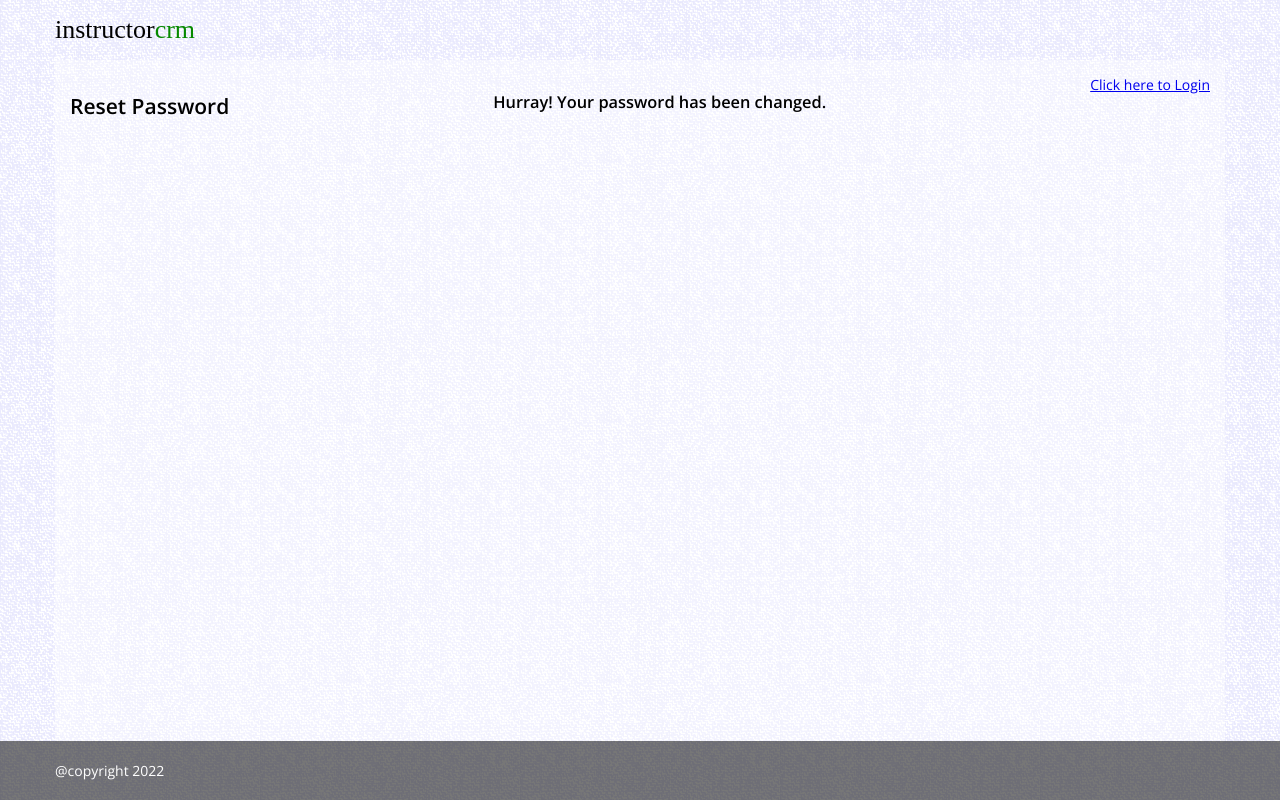
After one commit to DenisDudnik/CRM_instructor, a Django app: page /auth/password-reset-complete/ in a window 1280 px wide. The commit adds this page. Run offline with Django 4.2, Linux system fonts and the light colour scheme; parts of the project's set-up code (start-up, migrations or seed data) failed here and were passed over.

Commit message:
CRM_reset_change_password

```diff
--- a/settings/db.py
+++ b/settings/db.py
@@ -13,6 +13,5 @@ DATABASES = {
             env("DJANGO_POSTGRES_DB", default='crm_db')), ),
 }
 
-
 DATABASES['default']['ATOMIC_REQUESTS'] = True
 DATABASE_ROUTERS = ['settings.dbrouters.DbRouter', ]
--- a/users/templates/users/detail.html
+++ b/users/templates/users/detail.html
@@ -45,5 +45,6 @@
             </a>
         </div>
     {% endif %}
+
 </div>
 {% endblock %}
--- a/users/templates/users/login.html
+++ b/users/templates/users/login.html
@@ -11,6 +11,11 @@
             <label></label>
             <input type="submit" value="{{ button }}" class="green margin-r-auto">
         </p>
+        <div class="margin-t-20 center">
+            <a href="{% url 'auth:password_reset' %}" class="not-decorated">
+                <button class="green">Сброс пароля</button>
+            </a>
+        </div>
     </form>
 </div>
 {% endblock %}
--- /dev/null
+++ b/users/templates/users/password-reset/password_reset_complete.html
@@ -0,0 +1,9 @@
+{% extends 'users/base.html' %}
+{% load static %}
+
+{% block content %}
+
+<h2>Reset Password</h2>
+<h3>Hurray! Your password has been changed.</h3>
+<a href="{% url 'login' %}">Click here to Login</a>
+{% endblock %}
--- /dev/null
+++ b/users/templates/users/password-reset/password_reset_subject.txt
@@ -0,0 +1,3 @@
+{% load i18n %}{% autoescape off %}
+{% blocktrans %}Password reset on {{ site_name }}{% endblocktrans %}
+{% endautoescape %}
--- a/users/urls.py
+++ b/users/urls.py
@@ -11,5 +11,11 @@ urlpatterns = [
     path('create-user/<str:role>/', users.create_user, name='create_user'),
     path('detail-user/<uuid:pk>/',
          users.UserDetailView.as_view(), name='detail_user'),
-    path('edit-user/<uuid:pk>/', users.UserEditView.as_view(), name='user_edit')
+    path('edit-user/<uuid:pk>/', users.UserEditView.as_view(), name='user_edit'),
+    path('change-password/', users.UserPasswordEditView.as_view(success_url='/'), name='change_password'),
+    path('password-reset/', users.UserPasswordResetView.as_view(), name='password_reset'),
+    path('password-reset/done/', users.UserPasswordResetDoneView.as_view(), name='password_reset_done'),
+    path('password-reset-confirm/<uidb64>/<token>/',
+         users.UserPasswordResetConfirmView.as_view(), name='password_reset_confirm'),
+    path('password-reset-complete/', users.UserPasswordResetCompleteView.as_view(), name='password_reset_complete'),
 ]
--- a/users/views.py
+++ b/users/views.py
@@ -2,6 +2,11 @@ from django.conf import settings
 from django.contrib import auth
 from django.contrib.auth.decorators import login_required
 from django.contrib.auth.mixins import LoginRequiredMixin
+from django.contrib.auth.views import (PasswordChangeView,
+                                       PasswordResetCompleteView,
+                                       PasswordResetConfirmView,
+                                       PasswordResetDoneView,
+                                       PasswordResetView)
 from django.http import HttpResponse, HttpResponseRedirect
 from django.shortcuts import render
 from django.urls import reverse, reverse_lazy
@@ -39,7 +44,8 @@ def login(request) -> HttpResponse:
     context = {
         'title': 'Вход',
         'form': form,
-        'button': 'Войти'
+        'button': 'Войти',
+        'button_2': 'Сбросить пароль',
     }
     return render(request, 'users/login.html', context)
 
@@ -195,3 +201,41 @@ class UserEditView(LoginRequiredMixin, UpdateView):
         context = super().get_context_data(**kwargs)
         context['back'] = self.get_success_url()
         return context
+
+
+class UserPasswordEditView(PasswordChangeView):
+    """Change password form"""
+    model = User
+    template_name = 'users/form.html'
+    extra_context = {
+        'title': 'Смена пароля',
+        'button': 'Сохранить',
+    }
+    context_object_name = 'item'
+
+
+class UserPasswordResetView(PasswordResetView):
+    """Initialize password reset. Enter corresponding e-mail to receive reset link"""
+    template_name = 'users/password-reset/password_reset_form.html',
+    subject_template_name = 'users/password-reset/password_reset_subject.txt',
+    email_template_name = 'users/password-reset/password_reset_email.html',
+    extra_context = {
+        'title': 'Сброс пароля',
+        'button': 'Сбросить пароль',
+    }
+    context_object_name = 'item'
+
+
+class UserPasswordResetDoneView(PasswordResetDoneView):
+    """Automatically displays after submitting an e-mail"""
+    template_name = 'users/password-reset/password_reset_done.html'
+
+
+class UserPasswordResetConfirmView(PasswordResetConfirmView):
+    """This link is emailed to the user. Here token is validated against user data."""
+    template_name = 'users/password-reset/password_reset_confirm.html'
+
+
+class UserPasswordResetCompleteView(PasswordResetCompleteView):
+    """Page Display after successful Password Reset."""
+    template_name = 'users/password-reset/password_reset_complete.html'
```
Also changed, not shown: users/forms.py (+15 -2 lines), users/templates/users/client_profile.html (+8 -0 lines), users/templates/users/password-reset/password_reset_confirm.html (added, +12 -0 lines), users/templates/users/password-reset/password_reset_done.html (added, +7 -0 lines), users/templates/users/password-reset/password_reset_email.html (added, +14 -0 lines), users/templates/users/password-reset/password_reset_form.html (added, +20 -0 lines).
